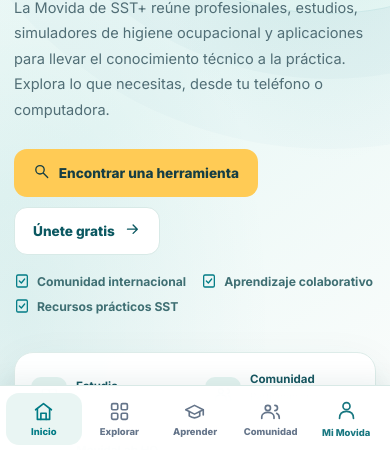
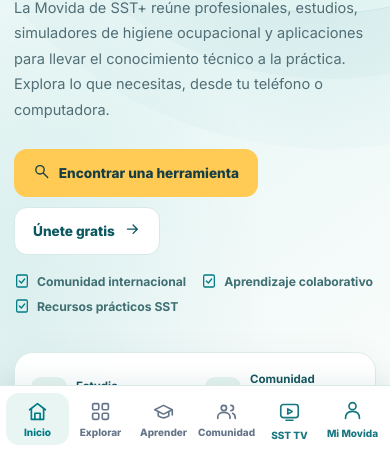
Before and after one commit to movidasst/principal, a plain HTML site: page index.html in a window 390 px wide. Shown: the part 392-842 px from the top of the page. Drawn offline with Linux system fonts and the light colour scheme.

Commit message:
fix: show SST TV in mobile bottom app navigation

```diff
--- a/index.html
+++ b/index.html
@@ -174,7 +174,7 @@
   <link rel="stylesheet" href="/pwa-install.css?v=20261024pwa1">
   <link rel="stylesheet" href="/hub-identity-2026.css?v=20261111-inscripciones1">
   <script defer src="https://www.movidasst.com/analytics.js?v=20261025-ga4com2"></script>
-</head>
+<style>/* SST TV: visible access on the mobile app dock */@media(max-width:767px){.bottom-nav{grid-template-columns:repeat(6,minmax(0,1fr))!important;display:grid!important}.bottom-nav>a,.bottom-nav>button{min-width:0;padding-left:2px!important;padding-right:2px!important;font-size:10px!important}.bottom-nav .hub-tv-mobile{color:#007b85;font-weight:800}.bottom-nav .hub-tv-mobile svg{display:block;margin:auto auto 3px}}@media(min-width:768px){.bottom-nav .hub-tv-mobile{display:none}}</style></head>
 <body id="inicio">
 <div class="top-stripe" aria-hidden="true"></div>
 <a class="skip-link" href="#contenido">Saltar al contenido principal</a>
@@ -326,7 +326,7 @@
   </div><div class="footer-base">© 2026 La Movida de SST+. Elaborado por David Linares Brea. · Comunidad de aprendizaje colaborativo.</div>
 </div></footer>
 <button class="support-fab" data-support type="button" title="Apoyar voluntariamente a La Movida" aria-label="Apoyar el proyecto"><span data-icon="heart"></span></button>
-<nav class="bottom-nav" aria-label="Pestañas del HUB"><button type="button" class="hub-tab active" data-hub-tab="inicio" aria-pressed="true" aria-controls="vista-inicio" aria-label="Mostrar la sección Inicio"><span data-icon="home"></span><span>Inicio</span></button><button type="button" class="hub-tab" data-hub-tab="explorar" aria-pressed="false" aria-controls="vista-explorar" aria-label="Mostrar la sección Explorar"><span data-icon="grid"></span><span>Explorar</span></button><button type="button" class="hub-tab" data-hub-tab="aprender" aria-pressed="false" aria-controls="vista-aprender" aria-label="Mostrar la sección Aprender"><span data-icon="graduation"></span><span>Aprender</span></button><button type="button" class="hub-tab" data-hub-tab="comunidad" aria-pressed="false" aria-controls="vista-comunidad" aria-label="Mostrar la sección Comunidad"><span data-icon="users"></span><span>Comunidad</span></button><a class="hub-app-link" href="/mi-movida/" aria-label="Abrir Mi Movida, tu espacio personal"><span data-icon="user"></span><span>Mi Movida</span></a></nav>
+<nav class="bottom-nav" aria-label="Pestañas del HUB"><button type="button" class="hub-tab active" data-hub-tab="inicio" aria-pressed="true" aria-controls="vista-inicio" aria-label="Mostrar la sección Inicio"><span data-icon="home"></span><span>Inicio</span></button><button type="button" class="hub-tab" data-hub-tab="explorar" aria-pressed="false" aria-controls="vista-explorar" aria-label="Mostrar la sección Explorar"><span data-icon="grid"></span><span>Explorar</span></button><button type="button" class="hub-tab" data-hub-tab="aprender" aria-pressed="false" aria-controls="vista-aprender" aria-label="Mostrar la sección Aprender"><span data-icon="graduation"></span><span>Aprender</span></button><button type="button" class="hub-tab" data-hub-tab="comunidad" aria-pressed="false" aria-controls="vista-comunidad" aria-label="Mostrar la sección Comunidad"><span data-icon="users"></span><span>Comunidad</span></button><a class="hub-app-link hub-tv-mobile" href="/sst-tv/" aria-label="Abrir SST TV, videoteca de La Movida"><svg viewBox="0 0 24 24" width="22" height="22" fill="none" stroke="currentColor" stroke-width="1.8" stroke-linecap="round" stroke-linejoin="round" aria-hidden="true"><rect x="2" y="4" width="20" height="15" rx="3"/><path d="m10 9 5 3-5 3zM8 22h8"/></svg><span>SST TV</span></a><a class="hub-app-link" href="/mi-movida/" aria-label="Abrir Mi Movida, tu espacio personal"><span data-icon="user"></span><span>Mi Movida</span></a></nav>
 <div class="dialog-backdrop" id="supportDialog" role="presentation" hidden><section class="dialog" role="dialog" aria-modal="true" aria-labelledby="supportTitle">
   <div class="dialog-top"><h2 id="supportTitle">Apoya a La Movida</h2><button id="closeSupport" class="close-dialog" type="button" aria-label="Cerrar"><span data-icon="close"></span></button></div>
   <p>El aporte es voluntario y ayuda a mantener los recursos gratuitos y el desarrollo de herramientas para la comunidad.</p>
```
